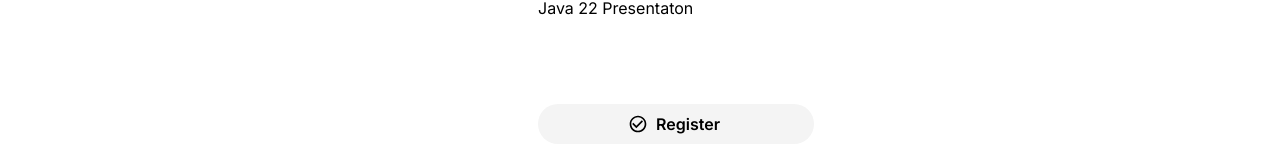
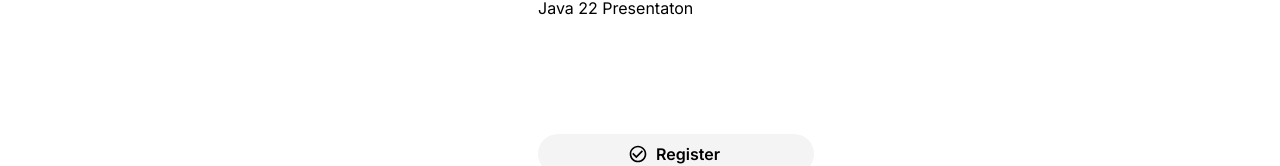
Before and after one commit to Warbreon/event-planner-fe, a React (Create React App) app: page / in a window 1280 px wide. Shown: the part 1184-1350 px from the top of the page. Built offline with nearby package versions, Linux system fonts and the light colour scheme.

Commit message:
fixed GuestList alignment in EventCard

```diff
--- a/src/components/event-card/EventCard.module.css
+++ b/src/components/event-card/EventCard.module.css
@@ -22,7 +22,7 @@
 }
 
 .guests {
-  margin-bottom: 6px;
+  height: 36px;
 }
 
 .linkToEvent {
```
